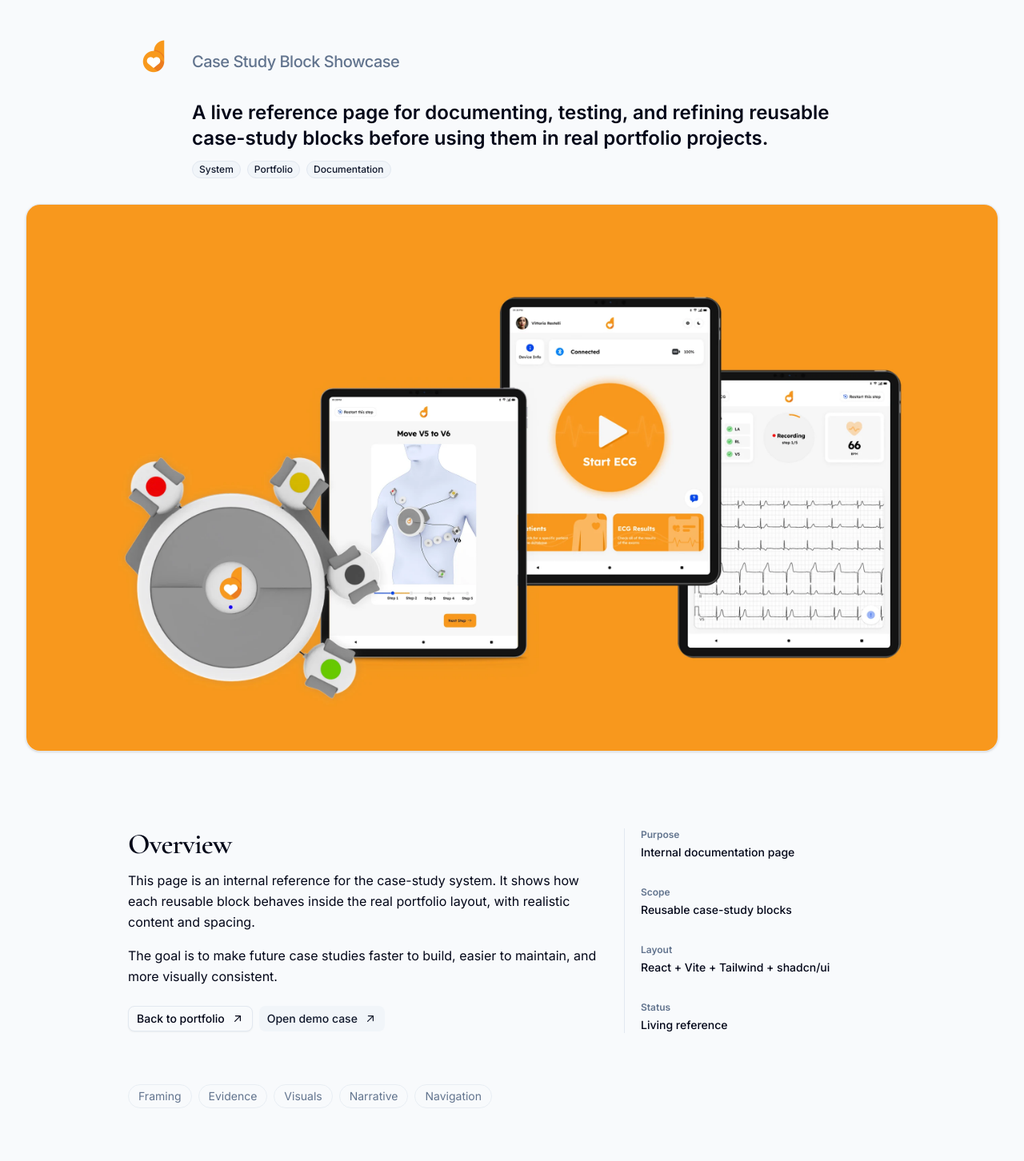
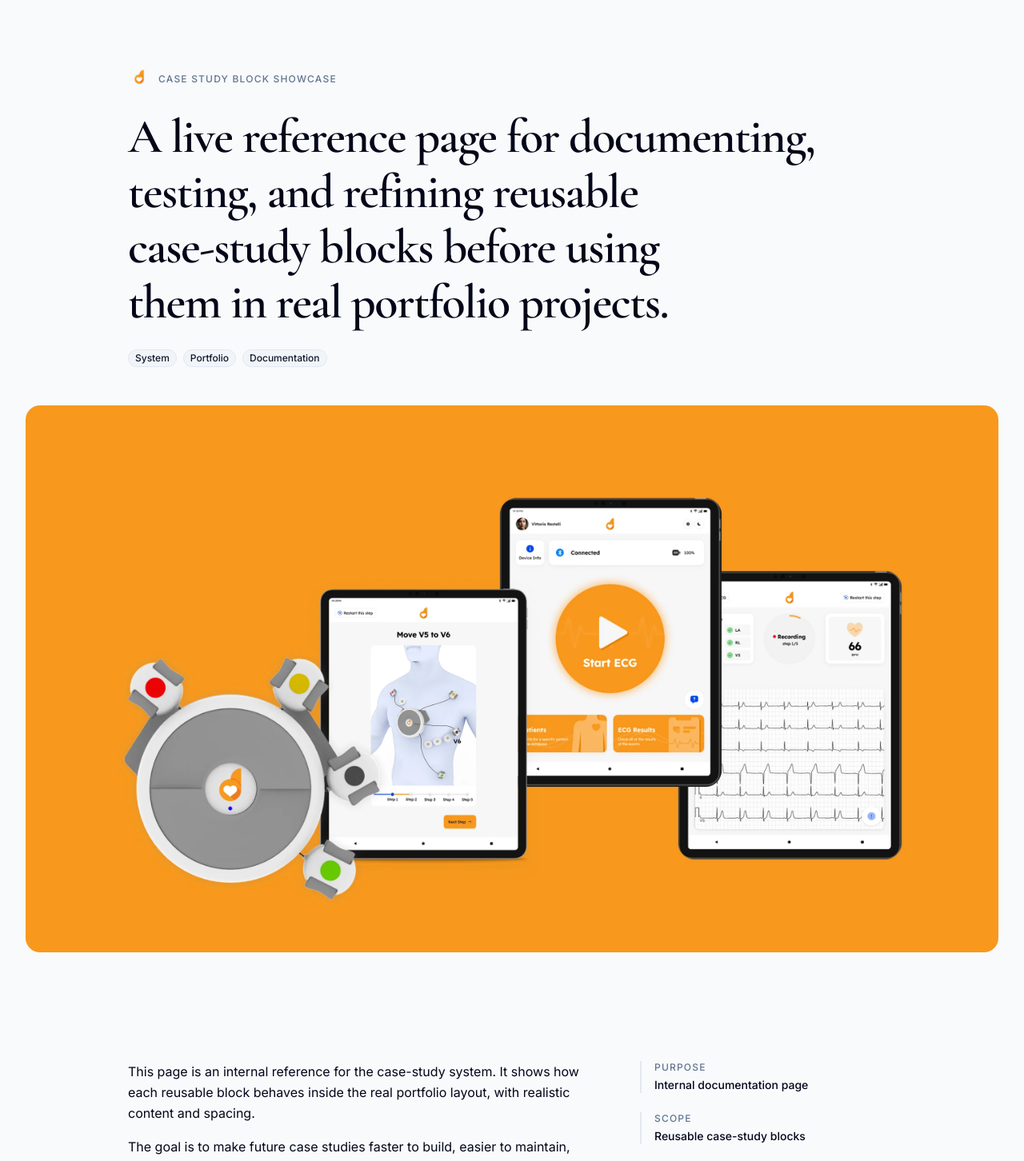
Before and after one commit to shkyb/shkyb.github.io, a React (Vite) app: page /projects/blocks in a window 1280 px wide. Shown: the part 60-1512 px from the top of the page at 80% size. Built offline with nearby package versions, Linux system fonts and the light colour scheme.

Commit message:
caseHero style, centered mode added. caseoverview style

```diff
--- a/src/components/case/blocks/CaseHero.jsx
+++ b/src/components/case/blocks/CaseHero.jsx
@@ -1,7 +1,13 @@
+import { motion } from "framer-motion"
 import { cn } from "@/lib/utils"
 import { Badge } from "@/components/ui/badge"
-import { Card } from "@/components/ui/card"
 import { FullBleedSection } from "@/components/case/layout/FullBleedSection"
+
+const fadeUp = (delay = 0) => ({
+  initial: { opacity: 0, y: 20 },
+  animate: { opacity: 1, y: 0 },
+  transition: { duration: 0.6, ease: "easeOut", delay },
+})
 
 export function CaseHero({
   className,
@@ -9,67 +15,90 @@ export function CaseHero({
   projectName,
   headline,
   tags = [],
-  cover, // { src, alt, aspect? }
+  cover,
   bgClass,
+  centered = false,
 }) {
   return (
     <section className={cn("w-full", bgClass, className)}>
-      {/* Top area (text width = 5xl) */}
-      <FullBleedSection bgClass={bgClass} size="fill" className="pt-14 pb-8">
-        <div className="flex items-center gap-4">
+
+      {/* Text area */}
+      <FullBleedSection bgClass={bgClass} size="fill" className="pt-16 pb-10 md:pt-24 md:pb-12">
+        <div className={cn("flex flex-col", centered && "items-center text-center")}>
+
+          {/* Logo + project name */}
+          {centered ? (
+            <>
+              <motion.div {...fadeUp(0)}>
                 {logo?.src ? (
-            <img
-              src={logo.src}
-              alt={logo.alt ?? ""}
-              className="h-12 w-12 sm:h-16 sm:w-16 shrink-0 rounded-md object-contain"
-              loading="eager"
-            />
+                  <img src={logo.src} alt={logo.alt ?? ""} className="h-14 w-14 shrink-0 rounded-md object-contain" loading="eager" />
                 ) : (
-            <div className="h-16 w-16 shrink-0 rounded-md bg-muted" />
+                  <div className="h-14 w-14 shrink-0 rounded-md bg-muted" />
+                )}
+              </motion.div>
+              {projectName ? (
+                <motion.span {...fadeUp(0.08)} className="mt-3 text-xs font-medium uppercase tracking-widest text-(--project-muted-foreground,var(--muted-foreground))">
+                  {projectName}
+                </motion.span>
+              ) : null}
+            </>
+          ) : (
+            <motion.div {...fadeUp(0)} className="flex items-center gap-2.5">
+              {logo?.src ? (
+                <img src={logo.src} alt={logo.alt ?? ""} className="h-7 w-7 shrink-0 rounded-sm object-contain" loading="eager" />
+              ) : (
+                <div className="h-7 w-7 shrink-0 rounded-sm bg-muted" />
+              )}
+              {projectName ? (
+                <span className="text-xs font-medium uppercase tracking-widest text-(--project-muted-foreground,var(--muted-foreground))">
+                  {projectName}
+                </span>
+              ) : null}
+            </motion.div>
           )}
 
-          {projectName ? (
-            <h1 className="text-lg font-medium text-muted-foreground tracking-tight sm:text-xl">
-              {projectName}
-            </h1>
-          ) : null}
-        </div>
-
-        {/* Headline + tags aligned to the logo's left edge */}
-        <div className="mt-4 pl-3 sm:pl-20">
+          {/* Headline */}
           {headline ? (
-            <p className="lg:text-balance text-lg font-semibold sm:text-2xl">
+            <motion.h1
+              {...fadeUp(centered ? 0.16 : 0.12)}
+              className={cn(
+                "mt-6 font-serif text-3xl font-semibold leading-[1.15] tracking-tight text-balance text-(--project-foreground,var(--foreground)) [&_em]:italic [&_em]:text-(--project-kicker,var(--project-primary,currentColor)) md:text-5xl lg:text-[3.75rem]",
+                centered && "max-w-4xl"
+              )}
+            >
               {headline}
-            </p>
+            </motion.h1>
           ) : null}
 
+          {/* Tags */}
           {tags?.length ? (
-            <div className="mt-3 flex flex-wrap gap-2">
+            <motion.div
+              {...fadeUp(centered ? 0.24 : 0.22)}
+              className={cn("mt-6 flex flex-wrap gap-2", centered && "justify-center")}
+            >
               {tags.map((t) => (
-                <Badge key={t} variant="secondary">
-                  {t}
-                </Badge>
+                <Badge key={t} variant="secondary">{t}</Badge>
               ))}
-            </div>
+            </motion.div>
           ) : null}
+
         </div>
       </FullBleedSection>
 
-      {/* Cover (media width = 8xl) */}
+      {/* Cover */}
       {cover?.src ? (
-        <FullBleedSection bgClass={bgClass} size="page" className="pb-8">
-          <Card className="overflow-hidden rounded-2xl py-0">
-            <div className={cn("w-full", cover.aspect ?? "aspect-video")}>
+        <FullBleedSection bgClass={bgClass} size="page" className="pb-10 md:pb-14">
+          <motion.div {...fadeUp(0.3)} className="overflow-hidden rounded-2xl">
             <img
               src={cover.src}
               alt={cover.alt ?? ""}
-                className="h-full w-full object-cover"
+              className={cn("w-full object-cover", cover.aspect ?? "aspect-video")}
               loading="eager"
             />
-            </div>
-          </Card>
+          </motion.div>
         </FullBleedSection>
       ) : null}
+
     </section>
   )
 }
--- a/src/components/case/blocks/CaseOverview.jsx
+++ b/src/components/case/blocks/CaseOverview.jsx
@@ -1,4 +1,4 @@
-// src/components/case/blocks/CaseOverview.jsx
+import React from "react"
 import { Button } from "@/components/ui/button"
 import { FullBleedSection } from "@/components/case/layout/FullBleedSection"
 import { Prose } from "../layout/Prose"
@@ -9,25 +9,25 @@ function isExternalHref(href) {
 }
 
 function MetaValue({ value }) {
-  // value can be:
-  // - string
-  // - ReactNode
-  // - array of team members: [{ name, href }]
   if (!value) return null
 
-  if (Array.isArray(value) && value.length && typeof value[0] === "object" && value[0]?.name && value[0]?.href) {
+  if (Array.isArray(value) && value.length && typeof value[0] === "object" && value[0]?.name) {
     return (
       <>
         {value.map((m, i) => (
           <span key={`${m.name}-${i}`}>
+            {m.href ? (
               <a
                 href={m.href}
                 target="_blank"
                 rel="noreferrer"
-              className="underline underline-offset-4 decoration-slate-300 hover:decoration-slate-500"
+                className="underline underline-offset-4 decoration-(--project-border,var(--border)) hover:decoration-(--project-muted-foreground,var(--muted-foreground)) transition-colors duration-200"
               >
                 {m.name}
               </a>
+            ) : (
+              m.name
+            )}
             {i < value.length - 1 ? ", " : ""}
           </span>
         ))}
@@ -40,14 +40,21 @@ function MetaValue({ value }) {
 }
 
 export function CaseOverview({
-  id = "overview", // important for sidenav
+  id = "overview",
   bgClass,
-  overviewTitle = "Overview",
   overview,
-  links = [], // [{ label, href, variant?, size?, icon? }]
-  meta = [], // [{ label, value }]
+  links = [],
+  meta = [],
 }) {
-  const paragraphs = Array.isArray(overview) ? overview : typeof overview === "string" ? [overview] : null
+  const paragraphs = Array.isArray(overview)
+    ? overview
+    : typeof overview === "string"
+    ? [overview]
+    : null
+
+  const accentBorder = {
+    borderColor: "var(--project-kicker, var(--project-primary, var(--border)))",
+  }
 
   return (
     <FullBleedSection
@@ -55,36 +62,29 @@ export function CaseOverview({
       id={id}
       bgClass={bgClass}
       size="fill"
-      className="scroll-mt-(--case-top-offset) sm:mt-16 sm:pb-16"
+      className="scroll-mt-(--case-top-offset) py-16 md:py-20"
     >
-      <div className="grid grid-cols-1 gap-8 md:grid-cols-8">
-        {/* Left (~5/8) */}
-        <div className="md:col-span-5">
-          <Prose>
-            <h2>{overviewTitle}</h2>
-          </Prose>
+      <div className="grid grid-cols-1 gap-12 md:grid-cols-8 md:gap-16">
 
-          <div className="mt-3 space-y-4">
+        {/* Left: overview text (5/8) */}
+        <div className="md:col-span-5 space-y-4">
           {paragraphs ? (
-              paragraphs.map((p, i) => (
-                <Prose key={i}>
-                  <p>{p}</p>
-                </Prose>
-              ))
+            paragraphs.map((p, i) =>
+              typeof p === "string" ? (
+                <Prose key={i}><p className="m-0">{p}</p></Prose>
               ) : (
-              // if it's already JSX, still ensure it's inside Prose
+                <React.Fragment key={i}>{p}</React.Fragment>
+              )
+            )
+          ) : overview ? (
             <Prose>{overview}</Prose>
-            )}
-          </div>
+          ) : null}
 
           {links?.length ? (
-            <div className="mt-6 flex flex-wrap gap-2">
+            <div className="pt-4 flex flex-wrap gap-2">
               {links.map((l) => {
                 const Icon = l.icon || HiMiniArrowUpRight
                 const external = l.external ?? isExternalHref(l.href)
-
-                // Requirement says: "for any external link use shadcn button with icon"
-                // We'll show icon for ALL links (consistent), but you can set l.icon={null} if you ever want no icon.
                 return (
                   <Button
                     key={l.href}
@@ -93,7 +93,11 @@ export function CaseOverview({
                     asChild
                     className="gap-2"
                   >
-                    <a href={l.href} target={external ? "_blank" : undefined} rel={external ? "noreferrer" : undefined}>
+                    <a
+                      href={l.href}
+                      target={external ? "_blank" : undefined}
+                      rel={external ? "noreferrer" : undefined}
+                    >
                       <span>{l.label}</span>
                       {Icon ? <Icon className="h-4 w-4" aria-hidden="true" /> : null}
                     </a>
@@ -104,25 +108,24 @@ export function CaseOverview({
           ) : null}
         </div>
 
-        {/* Right (~3/8) */}
+        {/* Right: meta factsheet (3/8) */}
+        {meta?.length ? (
           <div className="md:col-span-3">
-          <div className="border-t pt-5 sm:border-t-0 sm:border-l sm:pt-0 sm:pl-5 border-(--project-border,var(--border))">
-            <dl className="space-y-4 sm:space-y-8">
+            <dl className="space-y-6">
               {meta.map((m) => (
-                <div key={m.label}>
-                  <Prose>
-                    <dt className="text-xs text-muted-foreground">{m.label}</dt>
-                  </Prose>
-                  <Prose>
-                    <dl className="mt-1 text-sm font-medium">
+                <div key={m.label} className="border-l-2 pl-4" style={accentBorder}>
+                  <dt className="text-xs font-medium uppercase tracking-widest text-(--project-muted-foreground,var(--muted-foreground))">
+                    {m.label}
+                  </dt>
+                  <dd className="mt-1 text-sm font-medium text-(--project-foreground,var(--foreground))">
                     <MetaValue value={m.value} />
-                    </dl>
-                  </Prose>
+                  </dd>
                 </div>
               ))}
             </dl>
           </div>
-        </div>
+        ) : null}
+
       </div>
     </FullBleedSection>
   )
```
Lines whose indentation alone changed are shown as unchanged.
